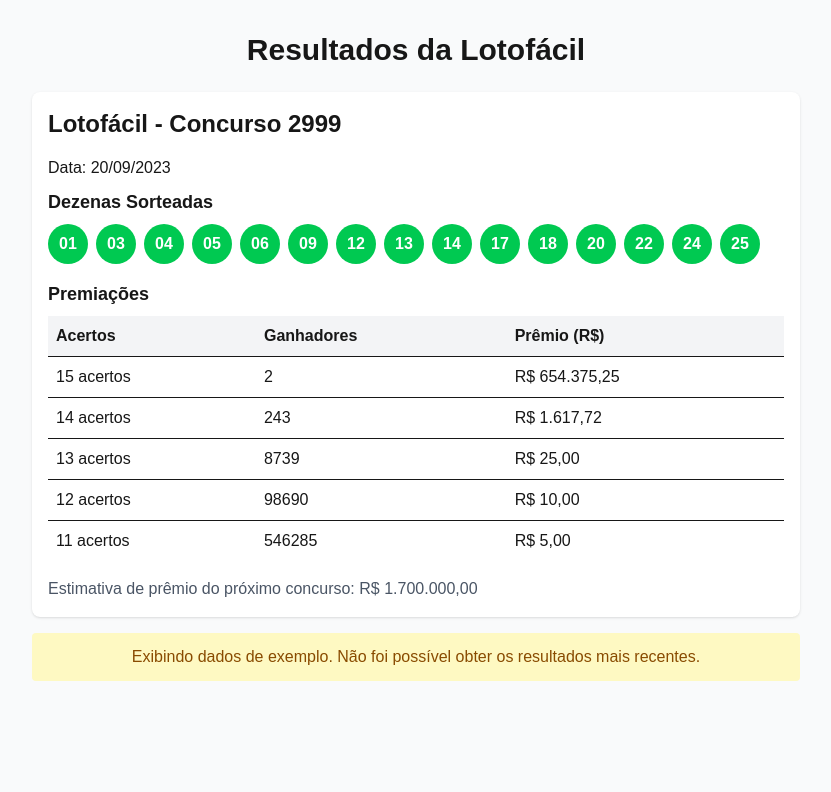
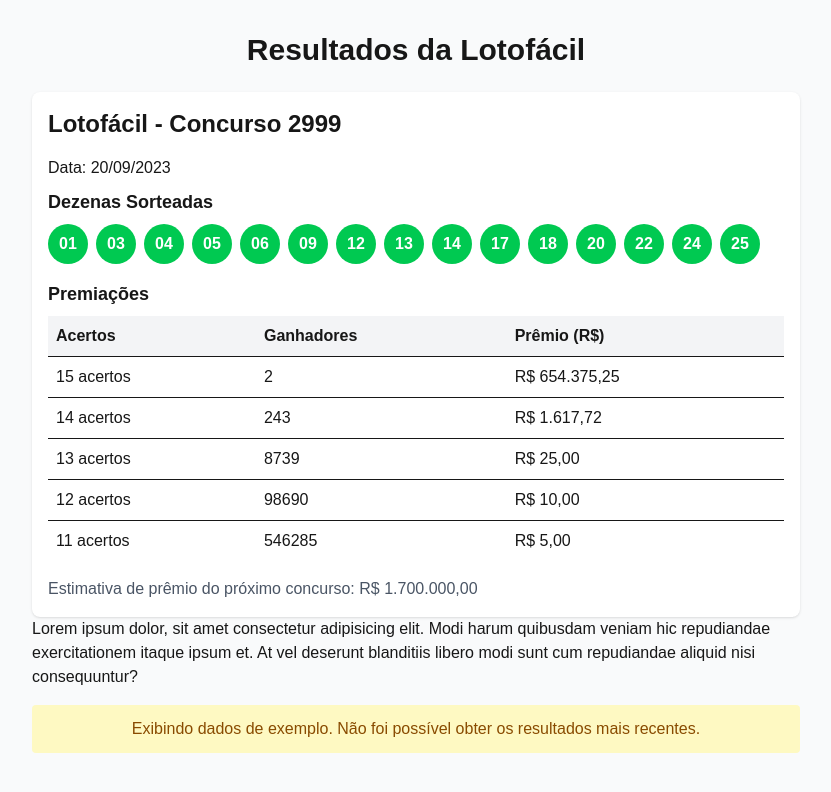
Before and after one commit to mrjohn137/teste, a Next.js app: page / in a window 1280 px wide. Shown: the top 792 px of the page, without its empty margins (224-1055 px from the left). Built offline with nearby package versions, Linux system fonts and the light colour scheme; no server answers.

Commit message:
teste dev deploy

```diff
--- a/src/app/page.tsx
+++ b/src/app/page.tsx
@@ -38,6 +38,7 @@ export default async function Home() {
         <h1 className="text-3xl font-bold mb-6 text-center">Resultados da Lotofácil</h1>
         <div className="max-w-3xl mx-auto">
           <LotofacilResults data={lotofacilData} />
+          <p>Lorem ipsum dolor, sit amet consectetur adipisicing elit. Modi harum quibusdam veniam hic repudiandae exercitationem itaque ipsum et. At vel deserunt blanditiis libero modi sunt cum repudiandae aliquid nisi consequuntur?</p>
 
           {/* Aviso quando estamos usando dados mockados */}
           {lotofacilData === mockLotofacilData && (
```
